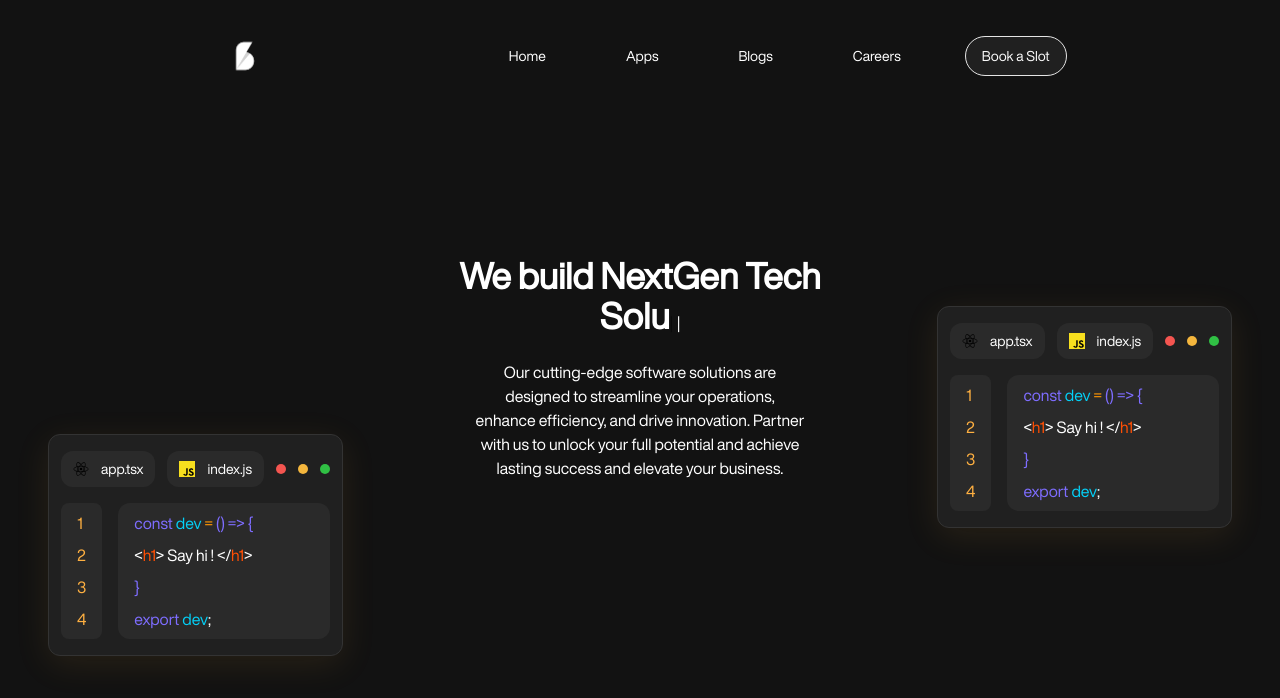
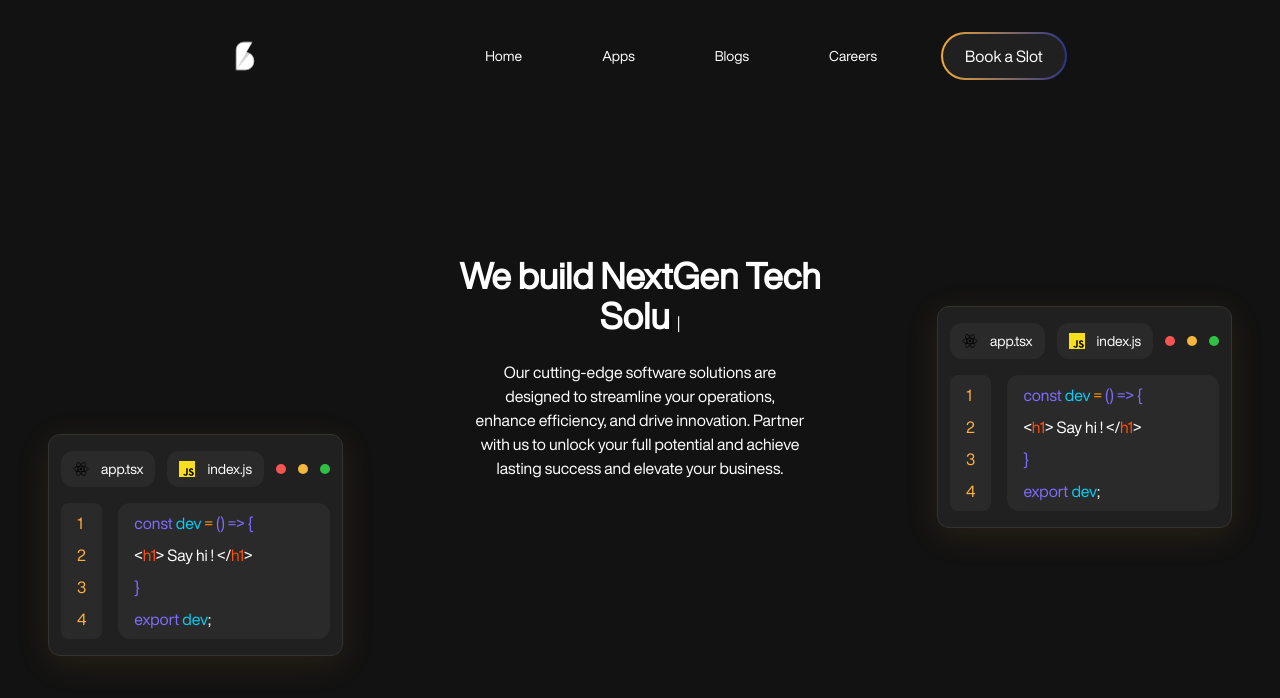
Before and after one commit to Blemense-Technologies/blemense-technologies, a Next.js app: page / in a window 1280 px wide. Shown: the top 698 px of the page. Built offline with nearby package versions, Linux system fonts and the light colour scheme.

Commit message:
Gradient Button import corrected

```diff
--- a/src/components/navbar.tsx
+++ b/src/components/navbar.tsx
@@ -6,6 +6,7 @@ import { Button } from './ui/button'
 import Logo from '../../public/Logo.png'
 import { HiBars3 } from 'react-icons/hi2'
 import { Sheet, SheetClose, SheetContent, SheetDescription, SheetFooter, SheetHeader, SheetTitle, SheetTrigger } from './ui/sheet'
+import GradientButton from './gradientButton'
 
 const navLinkClass = `group text-white inline-flex h-10 w-max items-center justify-center rounded-md px-4 py-2 text-sm font-medium transition-colors focus:outline-none disabled:pointer-events-none disabled:opacity-50 data-[active]:bg-accent/50 data-[state=open]:bg-accent/50`
 
@@ -91,9 +92,7 @@ export default function Navbar() {
                             </Link>
                         </NavigationMenuItem>
                         <NavigationMenuItem>
-                            <Button className='border-[1.25px] rounded-full bg-[#202020]'>
-                                Book a Slot
-                            </Button>
+                            <GradientButton text='Book a Slot' />
                         </NavigationMenuItem>
                     </NavigationMenuList>
                 </NavigationMenu>
```
